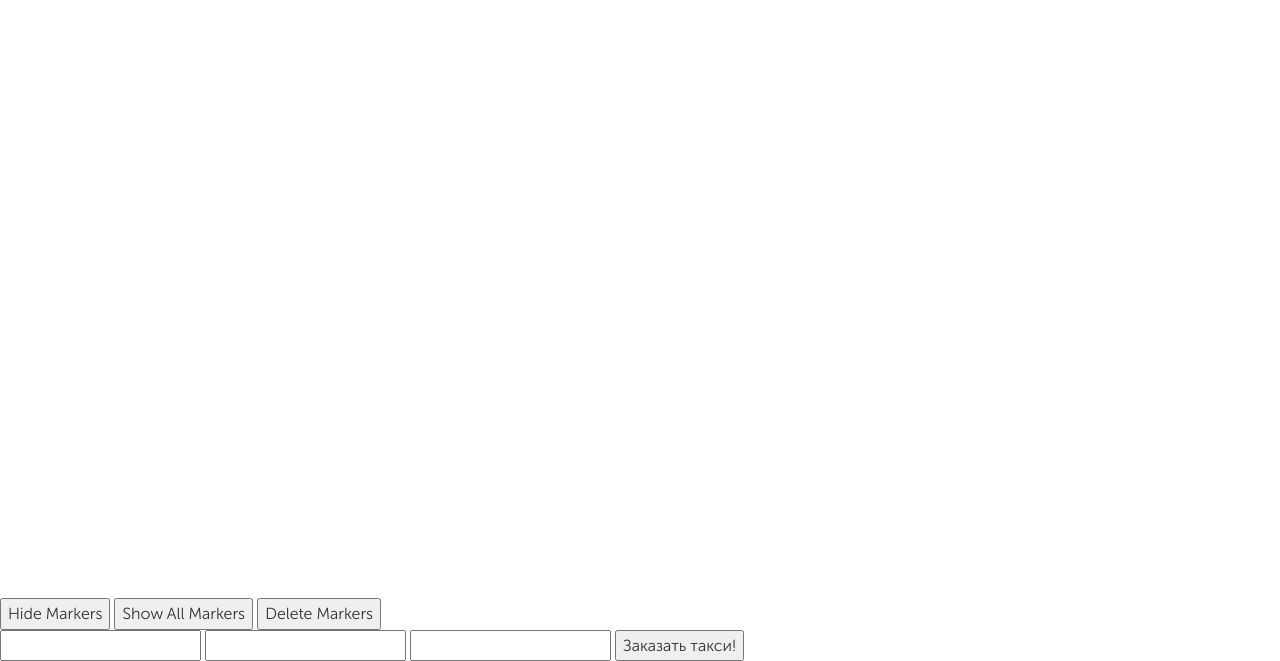
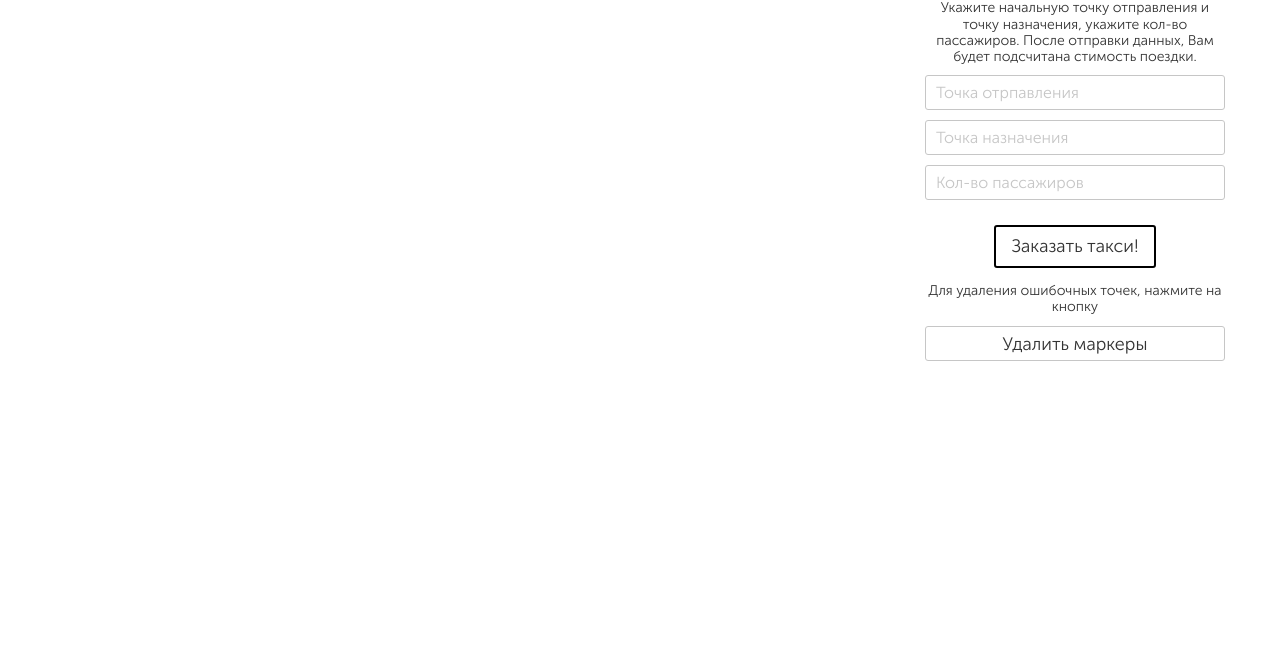
Before and after one commit to avmatys/taxi-online-service, a plain HTML site: page front-end/order.html in a window 1280 px wide. Shown: the part 264-925 px from the top of the page. After the commit the page ends 862 px from the top, so only its background shows below. Drawn offline with Linux system fonts and the light colour scheme; some packages are replaced by stand-ins of ours.

Commit message:
order form is ready now

```diff
--- a/front-end/_main.css
+++ b/front-end/_main.css
@@ -37,6 +37,68 @@ a:hover,a:focus,a:active{
 	background-size: cover;
 	background-repeat: no-repeat;
 }
+.order_form{
+	position: absolute;
+	display: block;
+	max-width:350px;
+	width: 100%;
+	top: 130px;
+	right: 30px;
+
+}
+.order_form>form{
+	text-align: center;
+	padding: 25px;
+	-webkit-border-radius: 5px;
+	-moz-border-radius:5px;
+	border-radius:5px;
+	background-color: rgba(255,255,255,0.7);
+	transition: all .2s ease-in-out;
+}
+.form-header{
+	font-size: 28px;
+	font-weight: bold;
+	margin-bottom: 15px;
+	line-height: 1.16;
+}
+.order_form>form>p{
+	line-height: 1.16;
+	font-size: 14px;
+}
+.order_form>form>input::placeholder{
+	color: #c6c6c6;
+}
+.order_form>form>input{
+	display: block;
+	border:1px solid #c6c6c6;
+	-webkit-border-radius:3px;
+	-moz-border-radius:3px;
+	border-radius:3px;
+	height: 35px;
+	padding: 3px 10px;
+	margin: 10px auto;
+	width: 100%;
+}
+.btn__submit,.btn__interface{
+	border:2px solid black;
+	-webkit-border-radius:3px;
+	-moz-border-radius:3px;
+	border-radius:3px;
+	background-color: transparent;
+	font-size: 18px;
+	padding: 5px 15px;
+	margin: 15px auto;
+	outline: none;
+	-webkit-transition: all .15s ease-in-out;
+	-moz-transition: all .15s ease-in-out;
+	-ms-transition: all .15s ease-in-out;
+	-o-transition: all .15s ease-in-out;
+	transition: all .15s ease-in-out;
+}
+.btn__submit:hover,.btn__interface:hover{
+	color:white;
+	background: #000000;
+}
 .form_wrap{
 	position: relative;
 }
@@ -60,6 +122,9 @@ a:hover,a:focus,a:active{
 }
 .form_wrap>form:hover{
 	background-color: rgba(219,219,219,0.9);
+}
+.order_form>form:hover{
+	background-color: rgba(255,255,255,0.9);
 }
 .form_wrap>form:hover .form_wrap>form>button,.form_wrap>form>input{
 	opacity: 0.9;
--- a/front-end/order.html
+++ b/front-end/order.html
@@ -57,14 +57,15 @@
 
 						</div>
 						<div class="order_form">
-							<input onclick="clearMarkers();" type=button value="Hide Markers">
-							<input onclick="showMarkers();" type=button value="Show All Markers">
-							<input onclick="deleteMarkers();" type=button value="Delete Markers">
 							<form action="" method="post">
+								<div class="form-header">Заказать такси</div>
+								<p>Укажите начальную точку отправления и точку назначения, укажите кол-во пассажиров. После отправки данных, Вам будет подсчитана стимость поездки.</p>
 								<input type="text" name="startLocation" placeholder="Точка отрпавления">
 								<input type="text" name="endLocation" placeholder="Точка назначения">
-								<input type="text" name="numberPassengers" placeholder="Кол-во пассажиров">
+								<input type="number" name="numberPassengers" placeholder="Кол-во пассажиров">
 								<button class="btn__submit" type="submit">Заказать такси!</button>
+								<p>Для удаления ошибочных точек, нажмите на кнопку</p>
+								<input onclick="deleteMarkers();" type="button" class="btn__interface" value="Удалить маркеры">
 							</form>
 						</div>
 					</div>
```
